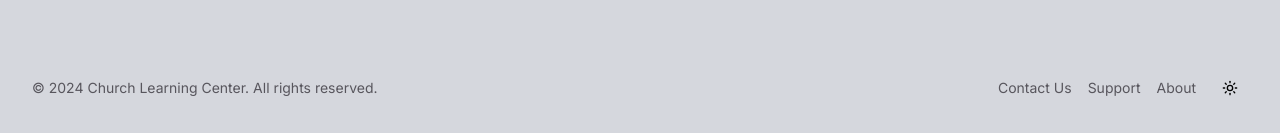
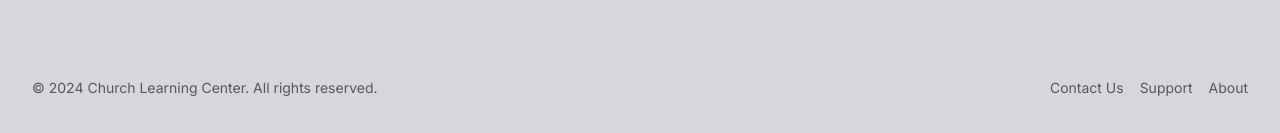
Before and after one commit to Makutu369/le-course-platform, a Next.js app: page / in a window 1280 px wide. Shown: the part 3255-3388 px from the top of the page. Built offline with nearby package versions, Linux system fonts and the light colour scheme.

Commit message:
feat: logo

```diff
--- a/src/app/(components)/theme-mode.tsx
+++ /dev/null
@@ -1,43 +0,0 @@
-"use client";
-
-import * as React from "react";
-import { Moon, Sun } from "lucide-react";
-import { Button } from "@/components/ui/button";
-
-export default function ThemeToggle() {
-  const [theme, setTheme] = React.useState<"light" | "dark">(() => {
-    if (typeof window !== "undefined") {
-      // Check localStorage and system preference
-      const savedTheme = localStorage.getItem("theme");
-      const systemTheme = window.matchMedia(
-        "(prefers-color-scheme: dark)"
-      ).matches;
-      return savedTheme
-        ? (savedTheme as "light" | "dark")
-        : systemTheme
-        ? "dark"
-        : "light";
-    }
-    return "light";
-  });
-
-  React.useEffect(() => {
-    const root = window.document.documentElement;
-    root.classList.remove("light", "dark");
-    root.classList.add(theme);
-    localStorage.setItem("theme", theme);
-  }, [theme]);
-
-  return (
-    <Button
-      variant="ghost"
-      size="icon"
-      className="relative h-9 w-9 rounded-full"
-      onClick={() => setTheme(theme === "light" ? "dark" : "light")}
-    >
-      <Sun className="h-4 w-4 rotate-0 scale-100 transition-all dark:-rotate-90 dark:scale-0" />
-      <Moon className="absolute h-4 w-4 rotate-90 scale-0 transition-all dark:rotate-0 dark:scale-100" />
-      <span className="sr-only">Toggle theme</span>
-    </Button>
-  );
-}
--- a/src/app/page.tsx
+++ b/src/app/page.tsx
@@ -10,7 +10,6 @@ import {
 } from "@/components/ui/accordion";
 import { Heart, Users, HandIcon as PrayingHands } from "lucide-react";
 import { LoginModal } from "./(components)/login-modal";
-import ThemeToggle from "./(components)/theme-mode";
 
 export default function Home() {
   return (
@@ -327,7 +326,6 @@ export default function Home() {
             >
               About
             </Link>
-            <ThemeToggle />
           </div>
         </div>
       </footer>
```
